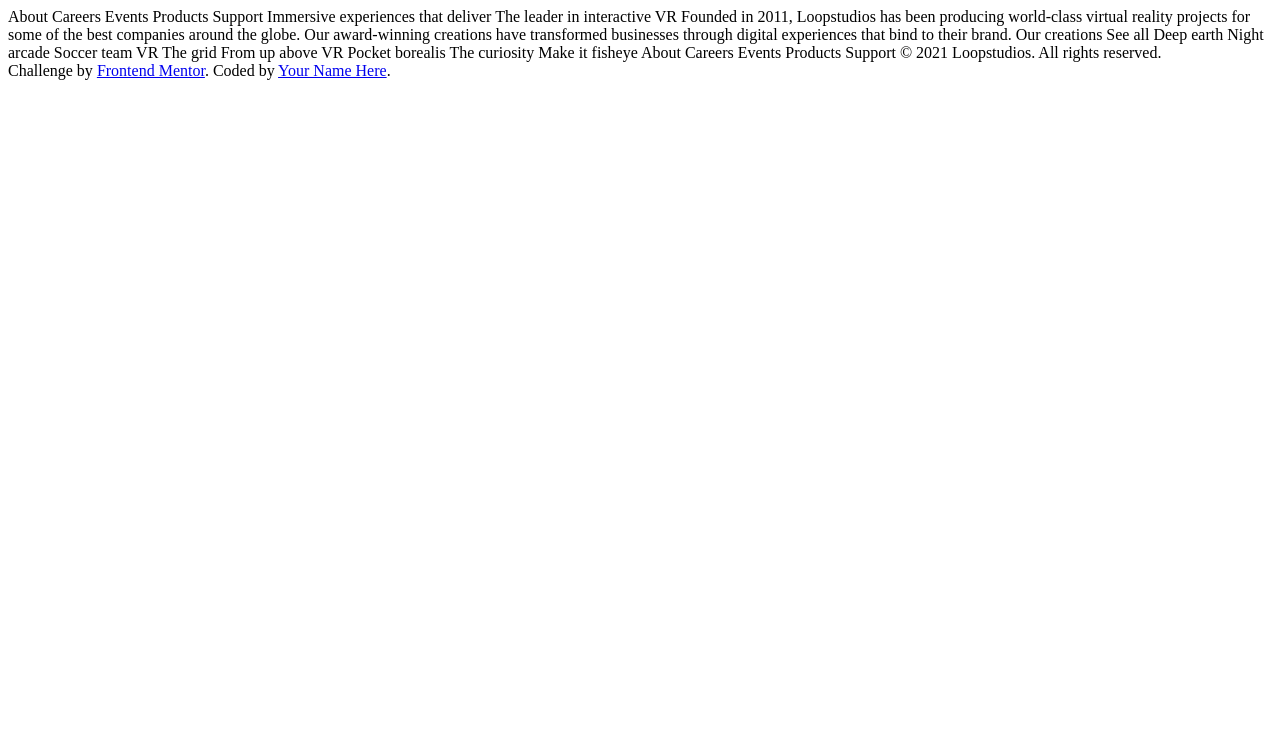
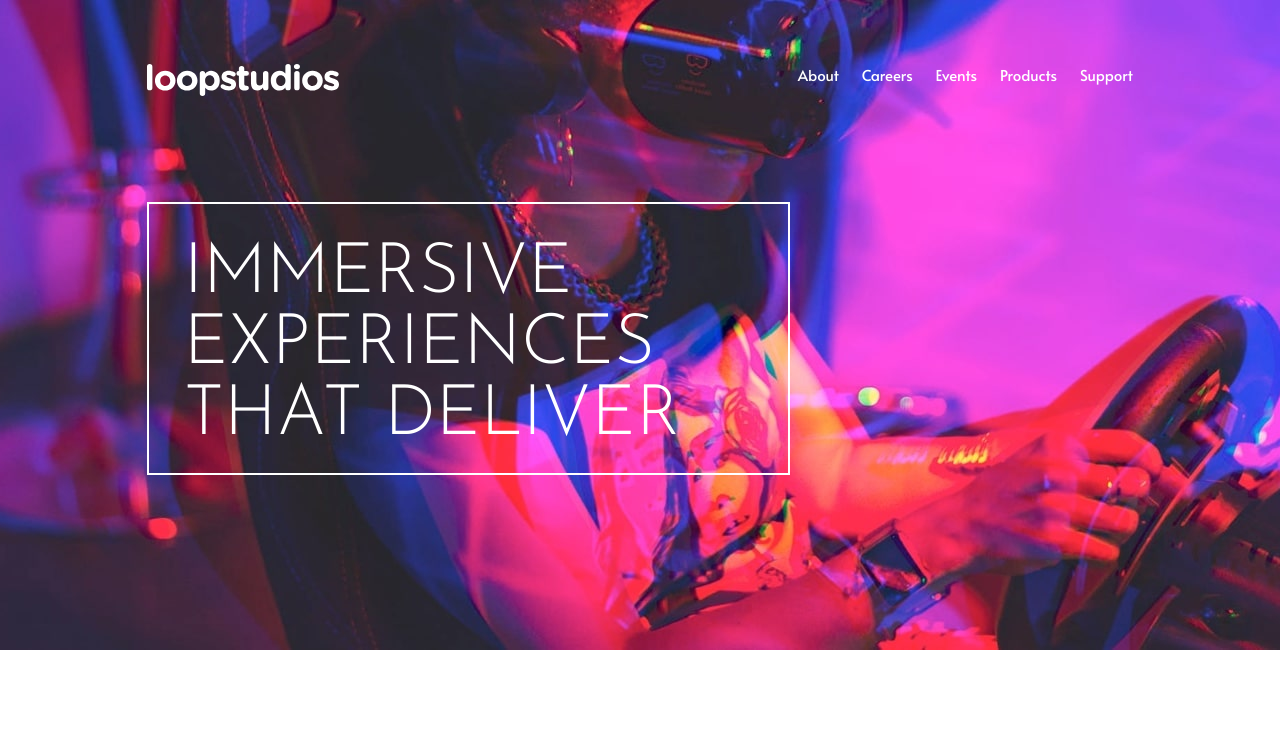
Before and after one commit to giomine/loopstudios, a plain HTML site: page index.html in a window 1280 px wide. Drawn offline with Linux system fonts and the light colour scheme.

Commit message:
Finish header section

```diff
--- a/index.html
+++ b/index.html
@@ -6,25 +6,53 @@
 
   <link rel="icon" type="image/png" sizes="32x32" href="./images/favicon-32x32.png">
   <link rel="stylesheet" href="styles.css">
+  <link rel="preconnect" href="https://fonts.gstatic.com">
+  <link href="https://fonts.googleapis.com/css2?family=Alata&family=Josefin+Sans:wght@300&display=swap" rel="stylesheet">
 
   <title>Frontend Mentor | Loopstudios landing page</title>
 </head>
 <body>
-  About
-  Careers
-  Events
-  Products
-  Support
+  <header>
+    <div class="navbar container">
+      <div>
+        <img src="images/logo.svg" alt="">
+      </div>
+      <div class="navbar-items">
+        <div>
+          <a href="">About</a>
+        </div>
+        <div>
+          <a href="">Careers</a>
+        </div>
+        <div>
+          <a href="">Events</a>
+        </div>
+        <div>
+          <a href="">Products</a>
+        </div>
+        <div>
+          <a href="">Support</a>
+        </div>
+      </div>
+    </div>
 
-  Immersive experiences that deliver
+    <div class="container immersive-container">
+      <div class="immersive">
+        IMMERSIVE EXPERIENCES THAT DELIVER
+      </div>
+    </div>
+  </header>
 
+  <div>
     The leader in interactive VR
 
     Founded in 2011, Loopstudios has been producing world-class virtual reality
     projects for some of the best companies around the globe. Our award-winning
     creations have transformed businesses through digital experiences that bind
     to their brand.
+  </div>
 
+  <div>
     Our creations
 
     See all
@@ -37,7 +65,9 @@
     Pocket borealis
     The curiosity
     Make it fisheye
+  </div>
 
+  <div>
     About
     Careers
     Events
@@ -45,10 +75,7 @@
     Support
 
     © 2021 Loopstudios. All rights reserved.
+  </div>
 
-  <div class="attribution">
-    Challenge by <a href="https://www.frontendmentor.io?ref=challenge" target="_blank">Frontend Mentor</a>.
-    Coded by <a href="#">Your Name Here</a>.
-  </div>
 </body>
 </html>
--- a/styles.css
+++ b/styles.css
@@ -0,0 +1,58 @@
+body{
+    margin: 0;
+    color: hsl(0, 0%, 100%);
+    font-size: 15px;
+    font-family: 'Alata', sans-serif;
+    /* font-family: 'Josefin Sans', sans-serif; */
+}
+
+/* HEADER */
+a {
+    text-decoration-line: none;
+    color: hsl(0, 0%, 100%);
+    display: flex;
+    justify-content: center;
+}
+
+a:hover{
+    margin: 0 auto;
+    border-bottom: 2px solid white;
+    padding-bottom: 10px;
+    width: 50%;
+}
+
+header{
+    height: 650px;
+    background-image: url(images/desktop/image-hero.jpg);
+    background-position: center;
+}
+
+.container{
+    width: 77%;
+    margin: 0 auto;
+}
+
+.navbar{
+    padding-top: 5%;
+    display: flex;
+    justify-content: space-between;
+}
+
+.navbar-items{
+    width: 34%;
+    display: flex;
+    justify-content: space-between;
+}
+
+.immersive-container{
+    margin-top: 8%;
+}
+
+.immersive{
+    font-family: 'Josefin Sans', sans-serif;
+    font-size: 70px;
+    width: 570px;
+    height: 200px;
+    padding: 3.5%;
+    border: 2px solid white;
+}
```
Also changed, not shown: 1 other file. Lines whose indentation alone changed are shown as unchanged.
